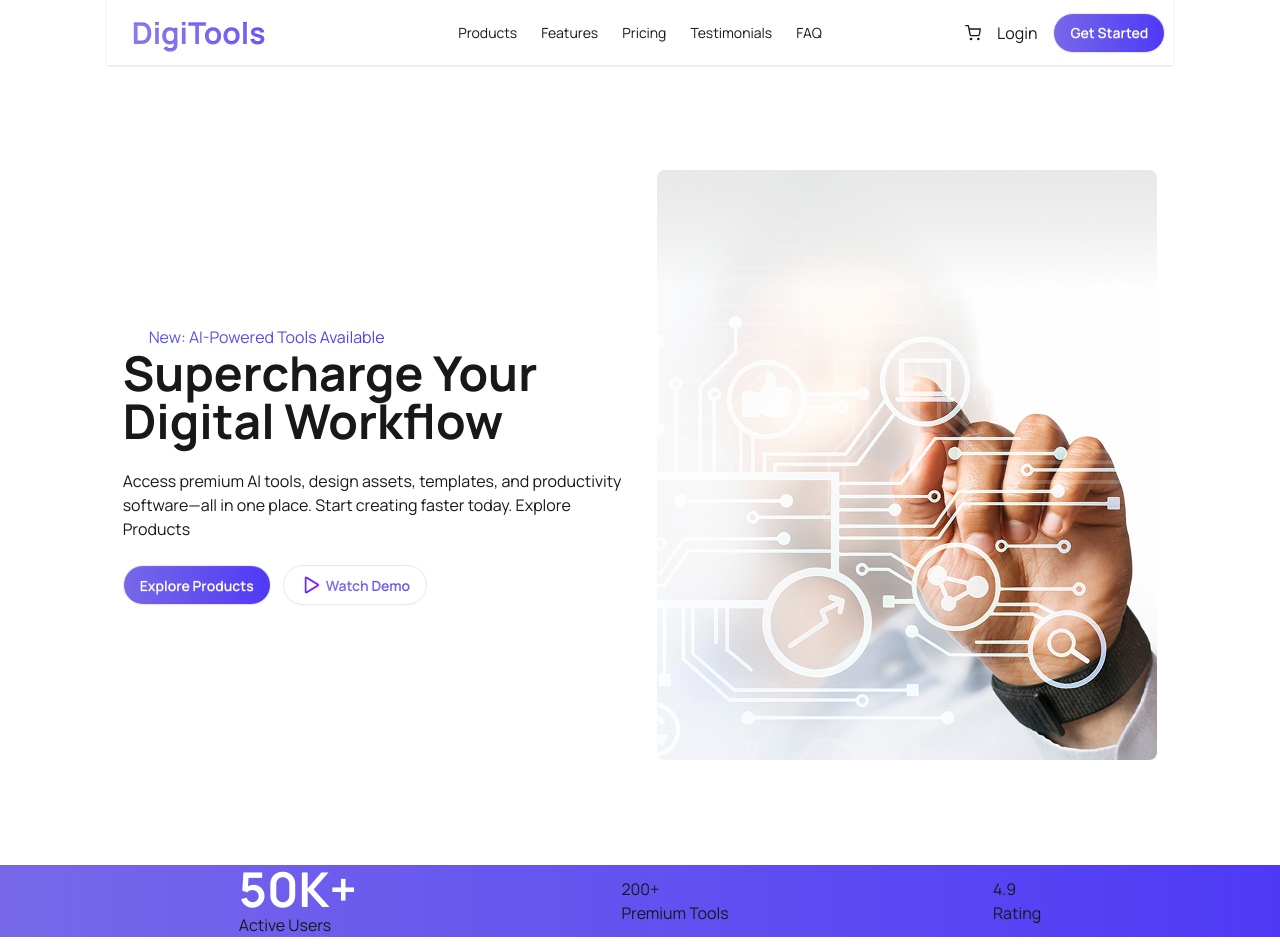
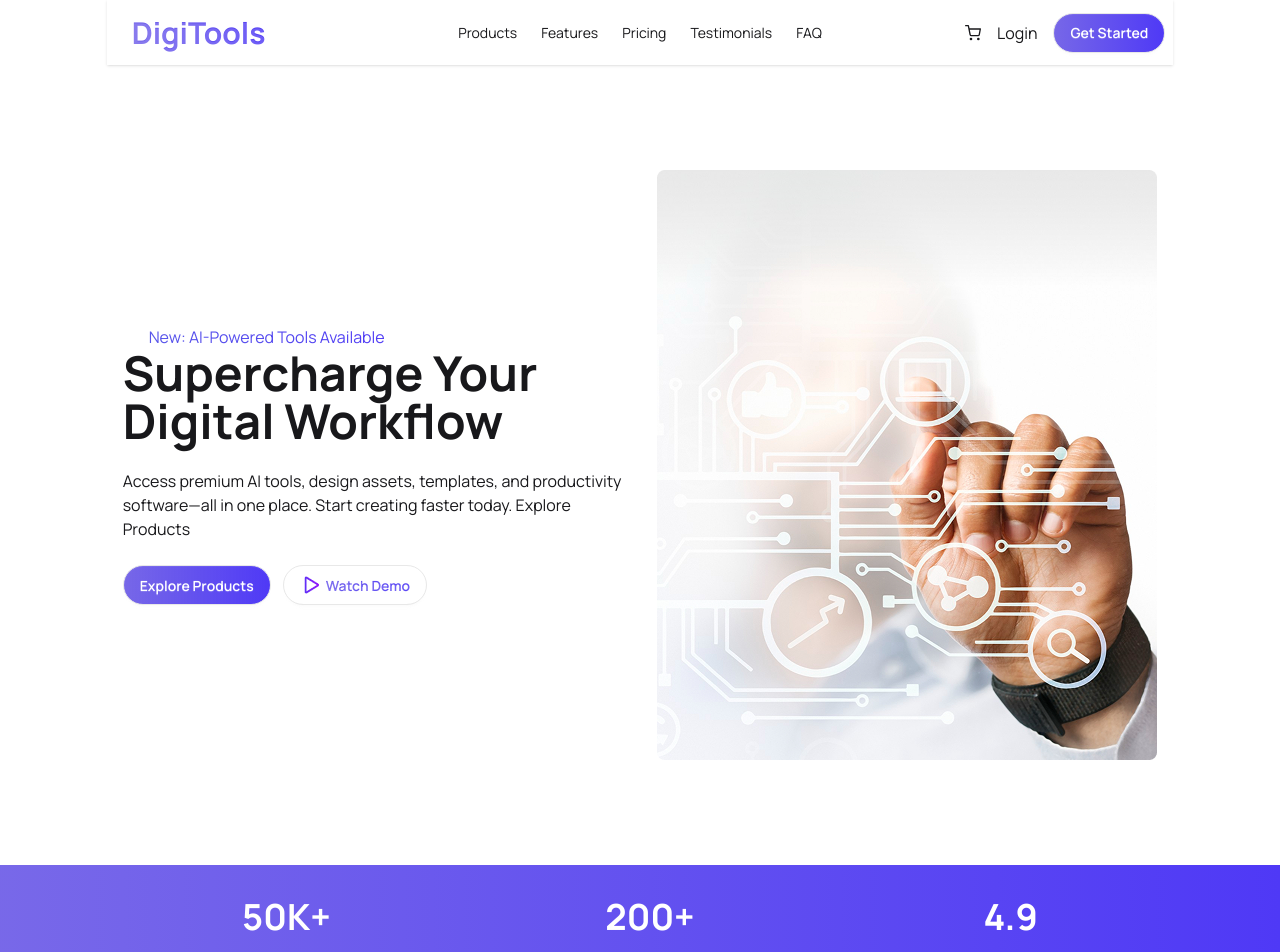
Before and after one commit to Arifuzzaman09/Assignment-6-digitools, a React (Vite) app: page / in a window 1280 px wide. Shown: the top 952 px of the page. Built offline with nearby package versions, Linux system fonts and the light colour scheme.

Commit message:
added stars section

```diff
--- a/src/Components/Stats.jsx
+++ b/src/Components/Stats.jsx
@@ -3,18 +3,18 @@ import React from 'react';
 const Stats = () => {
     return (
         <div className='bg-linear-to-l from-[#4F39F6] to-[#5b48e4d2]'>
-            <div className=' flex justify-around items-center w-10/12 mx-auto'>
-                <div>
-                    <h2 className='text-5xl font-bold text-white'>50K+</h2>
-                    <p>Active Users</p>
+            <div className='flex justify-around items-center w-10/12 mx-auto py-8'>
+                <div className='space-y-3'>
+                    <h2 className='text-4xl font-bold text-white'>50K+</h2>
+                    <p className='text-white'>Active Users</p>
                 </div>
-                <div>
-                    <h2>200+</h2>
-                    <p>Premium Tools</p>
+                <div className='space-y-3'>
+                    <h2 className='text-4xl font-bold text-white'>200+</h2>
+                    <p className='text-white'>Premium Tools</p>
                 </div>
-                <div>
-                    <h2>4.9</h2>
-                    <p>Rating</p>
+                <div className='space-y-3'>
+                    <h2 className='text-4xl font-bold text-white'>4.9</h2>
+                    <p className='text-white'>Rating</p>
                 </div>
             </div>
         </div>
```
